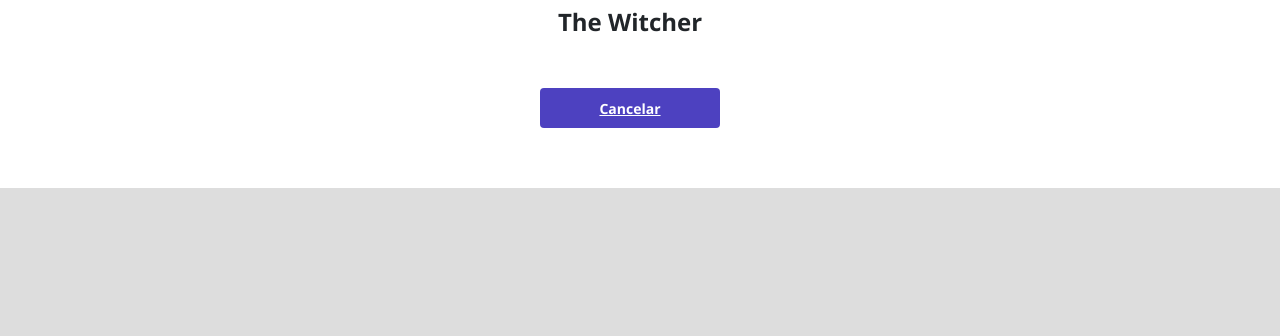
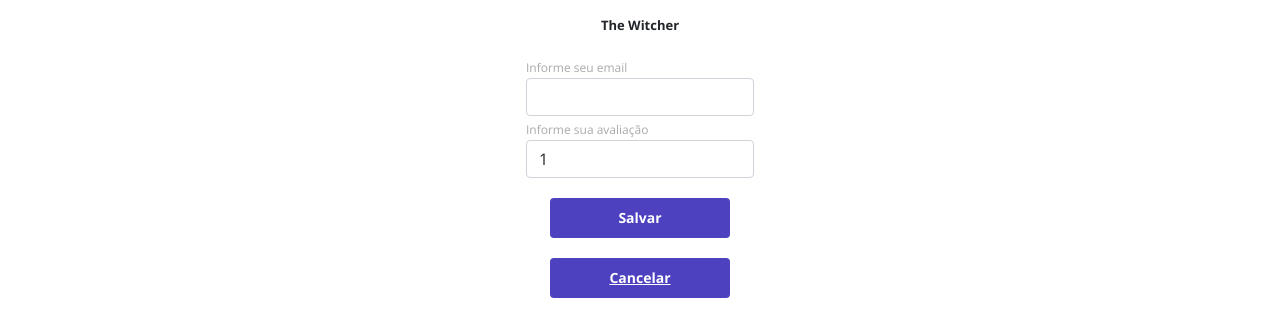
Before and after one commit to PericlesDev/dsMovie, a plain HTML site: page form.html in a window 1280 px wide. Shown: the part 939-1275 px from the top of the page. Before the commit the page ends 1127 px from the top, so only its background shows below. Drawn offline with nearby package versions, Linux system fonts and the light colour scheme.

Commit message:
Formulário Parte 2

```diff
--- a/form.html
+++ b/form.html
@@ -29,9 +29,32 @@
             <div class="div" >
                 <div class="dsmovie-card">
                     <img src="https://www.themoviedb.org/t/p/w533_and_h300_bestv2/jBJWaqoSCiARWtfV0GlqHrcdidd.jpg" alt="The Witcher screen">
-                    <div class="dsmovie-card-description">
+                    <div class="dsmovie-form-description">
                         <h3>The Witcher</h3>
+                        <form class="ds-movie-form dsmovie-form-group">
+                            <div class="form-group">
+                                <label for="email">Informe seu email</label>
+                                <input class="form-control" type="email" id="email">
+                            </div>
+                            <div class="form-group dsmovie-form-group">
+                                <label for="score">Informe sua avaliação</label>
+                            <select class="form-control" name="score" id="score">
+                                <option value="1">1</option>
+                                <option value="2">2</option>
+                                <option value="3">3</option>
+                                <option value="4">4</option>
+                                <option value="5">5</option>
+                            </select>
+                            </div>
+                            <div class="dsmovie-form-btn-container">
+                        <button class="dsmovie-btn" type="submit">Salvar</button>
                         <a class="dsmovie-btn" href="index.html">Cancelar</a>
+                            </div>
+
+                        </form>
+
+
+
                     </div>
                 </div>
             </div>
--- a/style.css
+++ b/style.css
@@ -5,6 +5,7 @@
     --text-gray: #4a4a4a;
     --color-primary: #4D41C0;
     --white: #fff;
+    --text-light-gray: #aaa;
 
 }
 
@@ -97,8 +98,43 @@ a, a:hover {
     justify-content: center;
     border-radius: 4px;
     align-items: center;
+    border: 0;
 }
 .dsmovie-form-container {
   padding: 40px 0;
   max-width: 480px;
 }
+.dsmovie-form-description {
+  background-color: var(--white);
+  padding: 20px;
+  display: flex;
+  flex-direction: column;
+  align-items: center;
+  border-radius: 0 0 8px 8px;
+}
+.dsmovie-form {
+   width: 100%;
+}
+
+.dsmovie-form-description h3{
+    font-size: 13px;
+    font-weight: 700;
+    margin-bottom: 20px;
+}
+
+.dsmovie-form-group{
+ margin-bottom: 20px;
+}
+
+.dsmovie-form-group label {
+    font-size: 12px;
+    color: var(--text-light-gray);
+}
+
+.dsmovie-form-btn-container {
+    height: 100px;
+    display: flex;
+    flex-direction: column;
+    align-items: center;
+    justify-content: space-between;
+}
```
